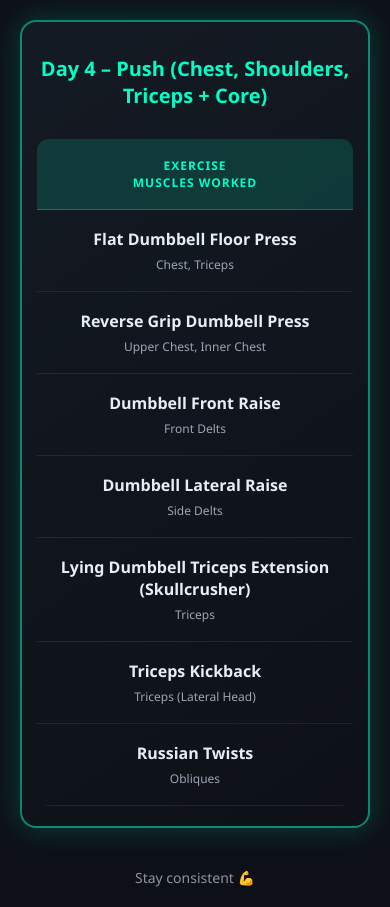
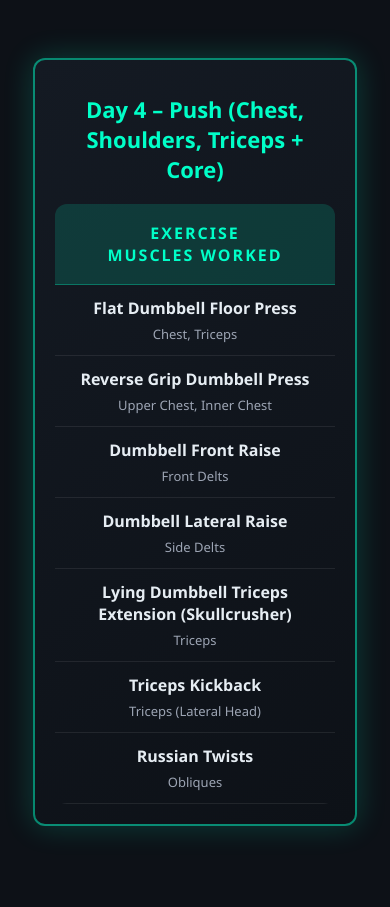
Before and after one commit to NishantJadhavCS/workoutPlan, a plain HTML site: page index.html in a window 390 px wide. After the commit the page ends 884 px from the top, so only its background shows below. Drawn offline with Linux system fonts and the light colour scheme.

Commit message:
Workout Plan

```diff
--- a/index.html
+++ b/index.html
@@ -18,7 +18,6 @@
             <div id="exercise-list"></div>
         </div>
     </div>
-    <footer>Stay consistent 💪</footer>
 
     <script src="script.js"></script>
 </body>
--- a/styles.css
+++ b/styles.css
@@ -2,16 +2,22 @@ body {
     font-family: 'Segoe UI', Tahoma, Geneva, Verdana, sans-serif;
     background: #0d1117;
     margin: 0;
-    padding: 100px;
+    min-height: 100vh;
+    /* full height */
+    display: flex;
+    justify-content: center;
+    align-items: center;
+    /* centers vertically */
+    padding: 20px;
+    /* small padding for mobile */
     color: #e6edf3;
-    overflow-y: hidden;
 }
 
 .container {
+    width: 100%;
     max-width: 1200px;
-    margin: auto;
     background: linear-gradient(145deg, #141a23, #0d1117);
-    padding: 100px;
+    padding: 40px;
     border-radius: 16px;
     box-shadow: 0 0 30px rgba(0, 255, 200, 0.2);
     border: 2px solid rgba(0, 255, 200, 0.5);
@@ -77,16 +83,15 @@ footer {
 }
 
 @media (max-width: 768px) {
-    body {
+    .container {
         padding: 20px;
-    }
-
-    .container {
-        padding: 30px 20px;
+        max-width: 80%;
+        border-radius: 12px;
     }
 
     h1 {
         font-size: 22px;
+        margin-bottom: 20px;
     }
 
     .table-header,
@@ -95,31 +100,13 @@ footer {
         text-align: center;
     }
 
-    .table-header {
-        font-size: 12px;
-        letter-spacing: 1px;
-    }
-
-    .exercise-row span:first-child {
-        margin-bottom: 6px;
-        display: block;
+    .exercise-row {
+        padding: 12px;
     }
 
     .exercise-row span:last-child {
         font-size: 13px;
+        margin-top: 6px;
+        display: block;
     }
 }
-
-@media (max-width: 480px) {
-    h1 {
-        font-size: 20px;
-    }
-
-    .container {
-        padding: 20px 15px;
-    }
-
-    .exercise-row span:last-child {
-        font-size: 12px;
-    }
-}
```
